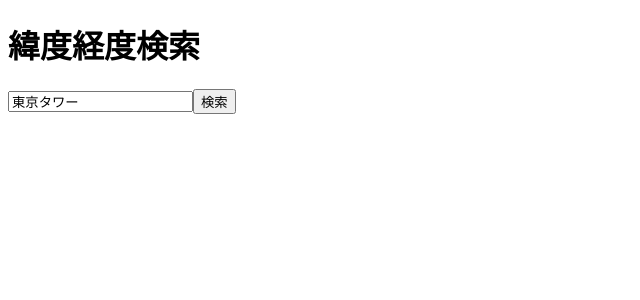
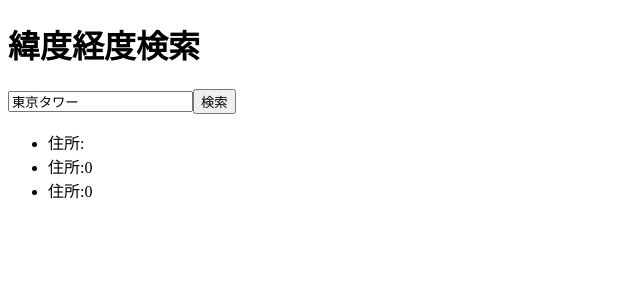
Before and after one commit to dorokei/udemy_react, a React app: page / in a window 1280 px wide. Shown: the top 300 px of the page, without its empty margins (0-640 px from the left). Built offline with nearby package versions, Linux system fonts and the light colour scheme.

Commit message:
緯度経度情報表示部

```diff
--- /dev/null
+++ b/src/components/GeocodeResult.jsx
@@ -0,0 +1,24 @@
+import React from 'react';
+import PropTypes from 'prop-types';
+
+const GeocodeResult = ({ address, lat, lng }) => (
+  <ul className="geocode-result">
+    <li>住所:{address}</li>
+    <li>住所:{lat}</li>
+    <li>住所:{lng}</li>
+  </ul>
+);
+
+GeocodeResult.propTypes = {
+  address: PropTypes.string,
+  lat: PropTypes.number,
+  lng: PropTypes.number
+};
+
+GeocodeResult.defaultProps = {
+  address: '',
+  lat: 0,
+  lng: 0
+};
+
+export default GeocodeResult;
--- a/src/components/app.jsx
+++ b/src/components/app.jsx
@@ -1,6 +1,7 @@
 import React, { Component } from 'react';
 
 import SearchForm from './SearchForm';
+import GeocodeResult from './GeocodeResult';
 
 class App extends Component {
   constructor(props) {
@@ -17,6 +18,11 @@ class App extends Component {
       <div>
         <h1>緯度経度検索</h1>
         <SearchForm onSubmit={place => this.handlePlaceSubmit(place)} />
+        <GeocodeResult
+          address={this.state.address}
+          lat={this.state.lat}
+          lng={this.state.lng}
+        />
       </div>
     );
   }
--- /dev/null
+++ b/stylesheets/GeocodeResult.scss
@@ -0,0 +1,5 @@
+.geocode-result {
+  width: 400px;
+  margin: 0 auto;
+  text-align: left;
+}
--- a/stylesheets/index.scss
+++ b/stylesheets/index.scss
@@ -5,3 +5,5 @@ body {
   text-align: center;
   color: $text-color;
 }
+
+@import 'GeocodeResult';
```
